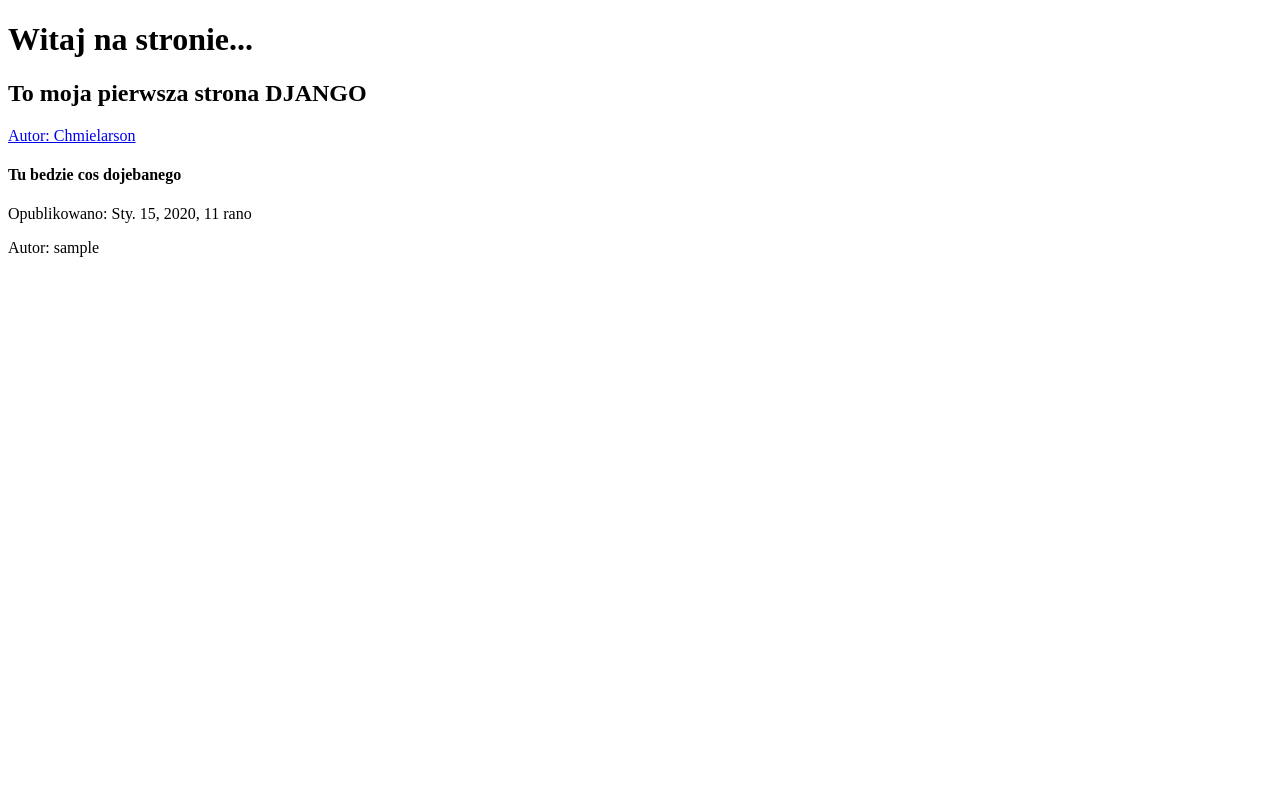
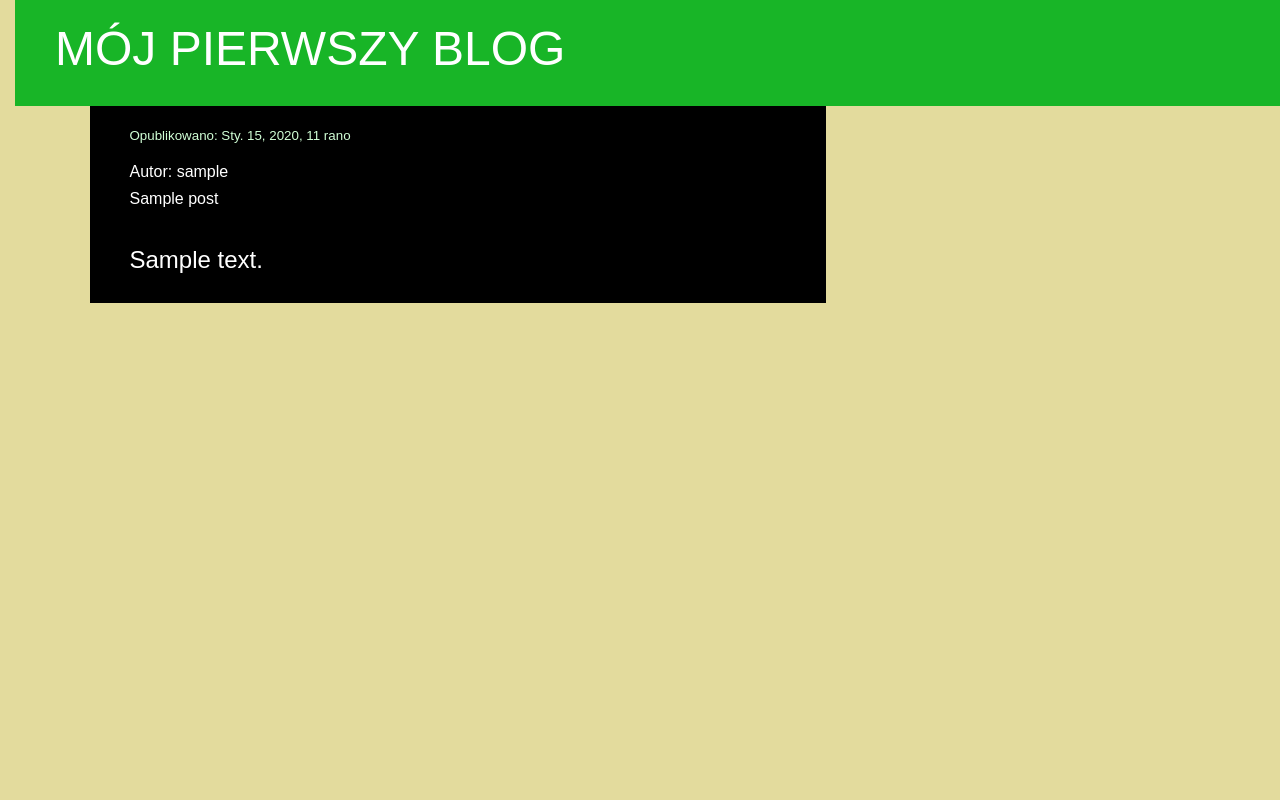
Before and after one commit to Chmielarson/djangoblog, a Django app: page / in a window 1280 px wide. Run offline with Django 3.2, Linux system fonts and the light colour scheme; tables that the repository leaves empty hold one stand-in row (values such as "Sample post").

Commit message:
Dodanie post_detail

```diff
--- a/blog/models.py
+++ b/blog/models.py
@@ -15,6 +15,3 @@
 
     def __str__(self):
         return self.title
-
-    def delete(self):
-        self.delete()
--- /dev/null
+++ b/blog/static/css/blog.css
@@ -0,0 +1,49 @@
+h1 a, h2 a{
+    color: #E7ED3E;
+}
+
+
+body{
+    background-color: #e3db9d;
+    padding-left: 15px;
+    font-family: 'Oswald', sans-serif;
+}
+
+.page-header{
+    background-color: #18b527;
+    margin-top: 0;
+    padding: 20px 20px 20px 40px
+}
+
+.page-header h1, .page-header h1 a, .page-header h1 a:visited, .page-header h1 a:active {
+    color: #ffffff;
+    font-size: 36pt;
+    text-decoration: none;
+
+}
+
+.post{
+    background-color: #000000;
+    margin-top: 0;
+    padding: 20px 20px 20px 40px
+}
+
+.post h1, .post h1 a, .post h1 a:visited, .post h1 a:active {
+    color: #ffffff;
+    font-size: 12pt;
+    text-decoration: none;
+
+}
+
+.post h2{
+    color: #ffffff;
+    font-size: 18pt;
+    text-decoration: none;
+    padding-top: 30px;
+}
+
+.post p{
+    color: #d1ffd6;
+    font-size: 10pt;
+    text-decoration: none;
+}
--- /dev/null
+++ b/blog/templates/blog/base.html
@@ -0,0 +1,23 @@
+{% load static %}
+<html lang="pl">
+<head>
+    <meta charset="UTF-8">
+    <title>Pierwszy Blog</title>
+    <link href="https://cdn.jsdelivr.net/npm/bootstrap@5.0.1/dist/css/bootstrap.min.css" rel="stylesheet" integrity="sha384-+0n0xVW2eSR5OomGNYDnhzAbDsOXxcvSN1TPprVMTNDbiYZCxYbOOl7+AMvyTG2x" crossorigin="anonymous">
+    <link rel="stylesheet" href="{% static 'css/blog.css' %}">
+</head>
+<body>
+<div class="page-header">
+  <h1><a href="/"> MÓJ PIERWSZY BLOG</a></h1>
+</div>
+<div class="content container">
+  <div class="row">
+    <div class="col-md-8">
+      {% block content %}
+      {% endblock %}
+    </div>
+  </div>
+</div>
+
+</body>
+</html>
--- a/blog/templates/blog/post_list.html
+++ b/blog/templates/blog/post_list.html
@@ -1,22 +1,11 @@
-<!DOCTYPE html>
-<html lang="pl">
-<head>
-    <meta charset="UTF-8">
-    <title>Pierwszy Blog</title>
-</head>
-<body>
-    <div>
-        <h1>Witaj na stronie...</h1>
-        <h2>To moja pierwsza strona DJANGO</h2>
-        <a href="https://www.instagram.com/mateuszchmielarek" >Autor: Chmielarson</a>
-        <h4>Tu bedzie cos dojebanego</h4>
-    </div>
+    {% extends 'blog/base.html' %}
+    {% block content %}
         {% for post in posts %}
-    <div>
-        <p>Opublikowano: {{ post.published_date }}</p>
-        <p>Autor: {{post.author }}</p>
-    </div>
-        {% endfor %}
-
-</body>
-</html>
+        <div class="post">
+            <p>Opublikowano: {{ post.published_date }}</p>
+            <h1><a href="http://www.instagram.com/mateuszchmielarek"> Autor: {{post.author }}</a></h1>
+            <h1><a href="{% url 'post_detail' pk=post.pk %}">{{ post.title }}</a></h1>
+            <h2>{{ post.text }}</h2>
+        </div>
+            {% endfor %}
+    {% endblock %}
--- a/blog/urls.py
+++ b/blog/urls.py
@@ -3,5 +3,6 @@
 
 urlpatterns = [
     path('', views.post_list, name='post_list'),
+    path('post/<int:pk>/', views.post_detail, name='post_detail'),
 
 ]
--- a/blog/views.py
+++ b/blog/views.py
@@ -1,4 +1,4 @@
-from django.shortcuts import render
+from django.shortcuts import render, get_object_or_404
 from django.utils import timezone
 from .models import Post
 
@@ -6,3 +6,7 @@
 def post_list(request):
     posts = Post.objects.filter(published_date__lte=timezone.now()).order_by('published_date')
     return render(request, 'blog/post_list.html', {'posts': posts})
+
+def post_detail(request, pk):
+    post = get_object_or_404(Post, pk=pk)
+    return render(request, 'blog/post_detail.html', {'post': post})
```
Also changed, not shown: blog/templates/blog/post_detail.html (added, +13 -0 lines).
